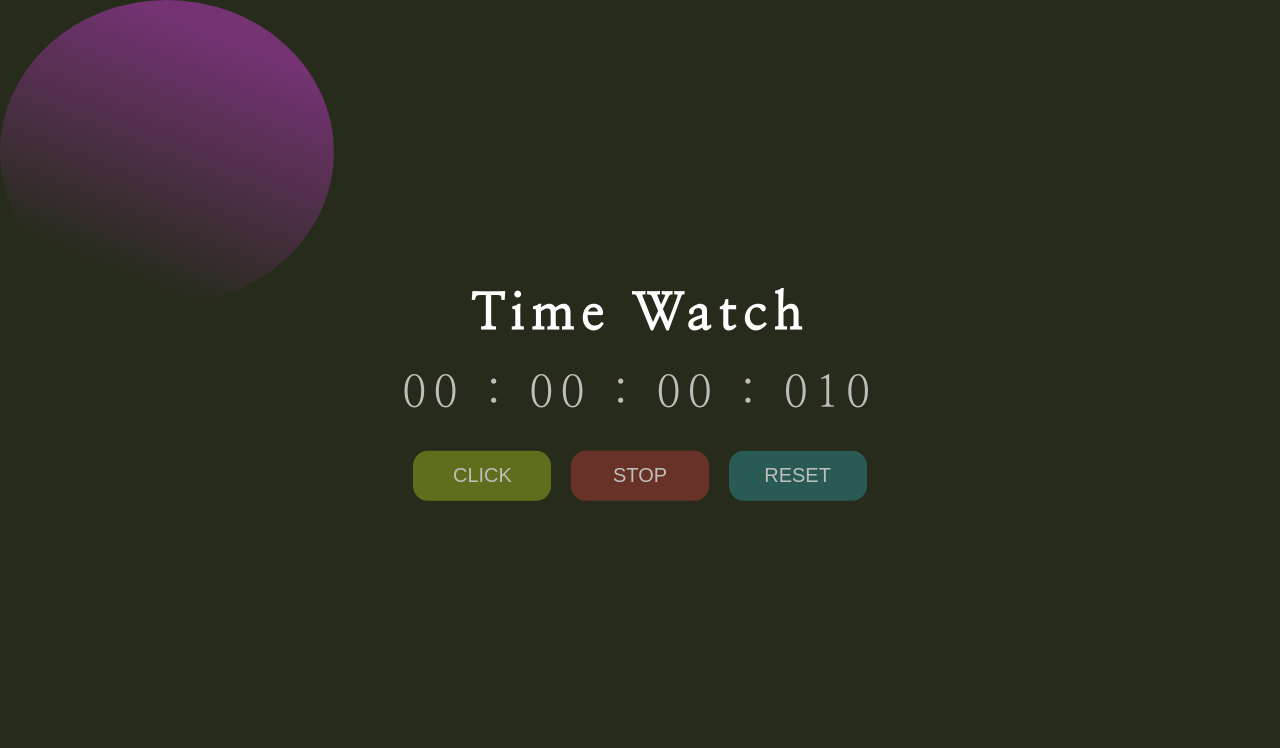
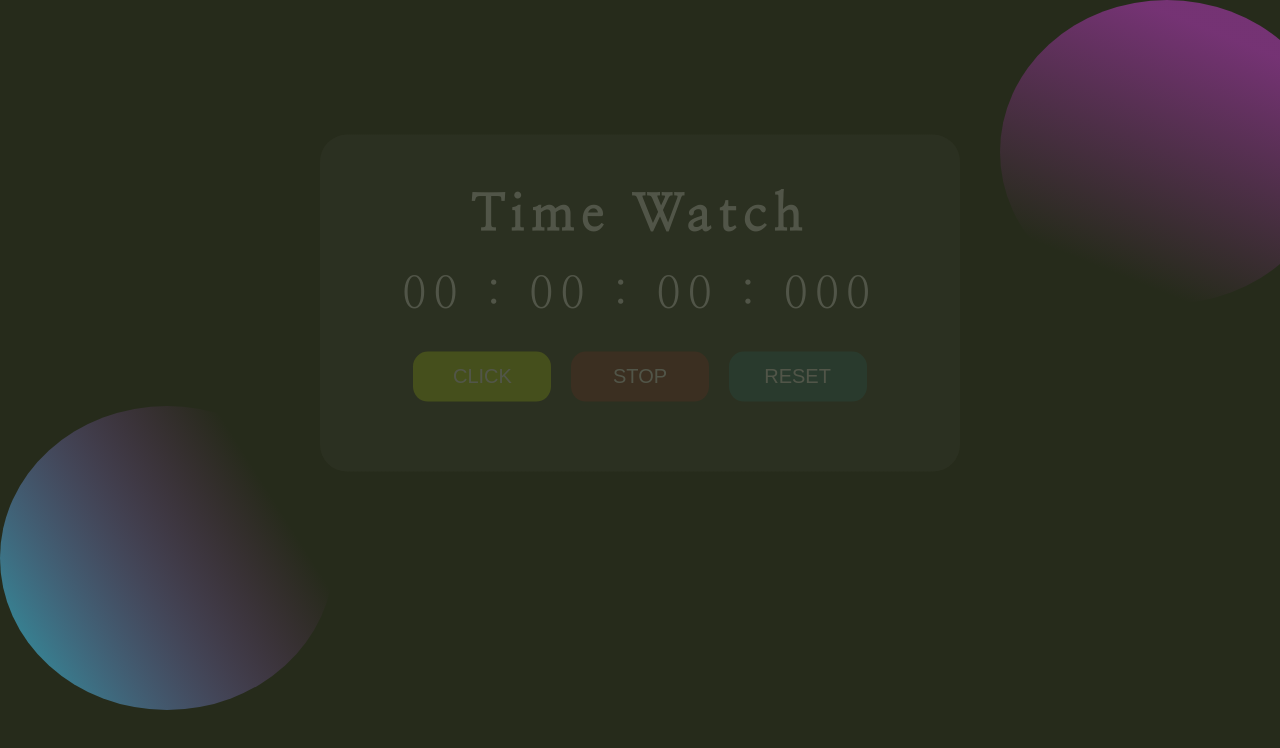
Before and after one commit to Gabriela-Mozer/timer, a plain HTML site: page index.html in a window 1280 px wide. Drawn offline with Linux system fonts and the light colour scheme.

Commit message:
adding background & changing html compo & adding lines to js

```diff
--- a/index.html
+++ b/index.html
@@ -6,15 +6,18 @@
     <meta name="viewport" content="width=device-width, initial-scale=1.0" />
     <link rel="preconnect" href="https://fonts.googleapis.com" />
     <link rel="preconnect" href="https://fonts.gstatic.com" crossorigin />
-    <link href="https://fonts.googleapis.com/css2?family=Nanum+Myeongjo&family=Space+Mono&display=swap" rel="stylesheet">
+    <link
+      href="https://fonts.googleapis.com/css2?family=Nanum+Myeongjo&family=Space+Mono&display=swap"
+      rel="stylesheet"
+    />
     <link rel="stylesheet" href="styles.css" />
 
     <title>Timer</title>
   </head>
   <body>
-    <h1>Time Watch</h1>
-    <!-- <img src ='./picks/Ellipse 1.svg'> -->
+
     <div class="container" id="container">
+      <h1>Time Watch</h1>
       <div id="timerDisplay" class="timerDisplay">00:00:00:000</div>
       <div id="buttons" class="buttons">
         <button class="work" id="work">CLICK</button>
@@ -23,6 +26,7 @@
       </div>
     </div>
 
+
     <script src="timer.js"></script>
   </body>
 </html>
--- a/styles.css
+++ b/styles.css
@@ -5,42 +5,47 @@
 }
 
 body {
-  background: #262b1b;
+  background: #262B1B;
   color: #ffff;
   font-family: "Nanum Myeongjo", serif;
   font-size: 44px;
   text-align: center;
-  transform: translate(0, 120%);
+  transform: translate(0, 40%);
   letter-spacing: 2mm;
-  background-image: url(./picks/Ellipse\ 1.svg);
+  background-image: url(./picks/Group\ 1\ \(3\).svg);
   background-repeat: no-repeat;
 }
 h1 {
   font-size: 50px;
   padding-bottom: 20px;
   /* opacity: 0.2; */
+  color: #ffff;
 }
 
 .container {
-  background-color: linear-gradient(
+  background: linear-gradient(
     180deg,
-    rgba(255, 255, 255, 0.92) 105.29%,
-    rgba(255, 255, 255, 0.92) 110.17%,
+     rgba(255, 255, 255, 0.12) 100.29%,
+    rgba(255, 255, 255, 0.62) 110.17%,
     rgba(211, 131, 238, 0.735011) 115.91%,
     rgba(160, 91, 219, 0.491721) 123.45%,
     rgba(129, 38, 207, 0.211651) 132.14%,
     rgba(176, 220, 56, 0) 138.71%
   );
   mix-blend-mode: overlay;
-  opacity: 0.7;
+  opacity: 0.2;
   border-radius: 27px;
-  width: 100%;
+  padding: 50px;
+  height:50%;
+  width: 50%;
   /* z-index: 100; */
 
 }
 
 .buttons {
   padding: 20px;
+  z-index: 10;
+
 }
 .work {
   color: #ffff;
@@ -51,8 +56,9 @@ h1 {
   left: 286px;
   top: 534px;
   border: none;
-  background: rgba(193, 223, 31, 0.53);
+  background: rgba(193, 223, 31);
   border-radius: 15px;
+  cursor: pointer;
 }
 .pause {
   color: #ffff;
@@ -65,6 +71,7 @@ h1 {
   border: none;
   background: rgba(191, 58, 58, 0.63);
   border-radius: 15px;
+  cursor: pointer;
 }
 .reset{
     color: #ffff;
@@ -77,4 +84,11 @@ h1 {
     border: none;
     background: rgba(44, 154, 164, 0.6);
     border-radius: 15px;
+    cursor: pointer;
 }
+/* .svgContainer{
+    display: flex;
+} */
+/* .eclipseOne{
+    transform:translate(20%,50%)
+} */
--- a/timer.js
+++ b/timer.js
@@ -1,4 +1,5 @@
 let [millisecs, secs, min, hour] = [0,0,0,0];
+millisecs =-10;
 let timeDis = document.getElementById('timerDisplay');
 let start = document.getElementById('work');
 let pause = document.getElementById('pause');
@@ -28,11 +29,12 @@ reset.addEventListener('click', ()=>{
     [millisecs, secs, min, hour] = [0,0,0,0];
     timeDis.innerHTML = '00:00:00:000';
 
+
 });
 
 function displayTimer(){
     millisecs +=10;
-    timeDis.textContent = '00 00 00 000';
+
     if(millisecs == 1000){
         millisecs =0;
         secs ++;
```
Also changed, not shown: picks/Group 1 (3).svg (added).
